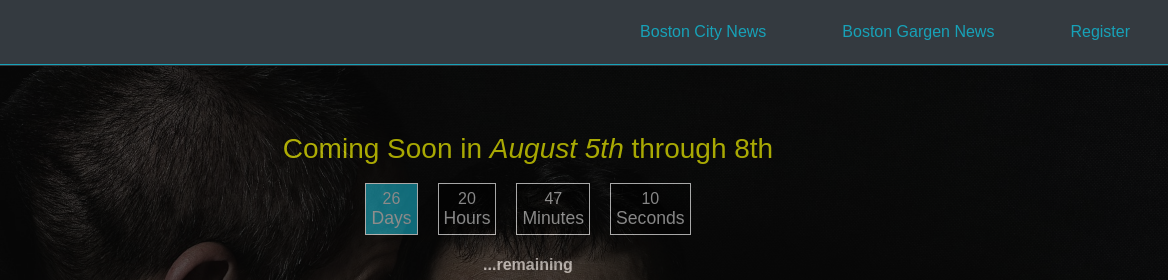
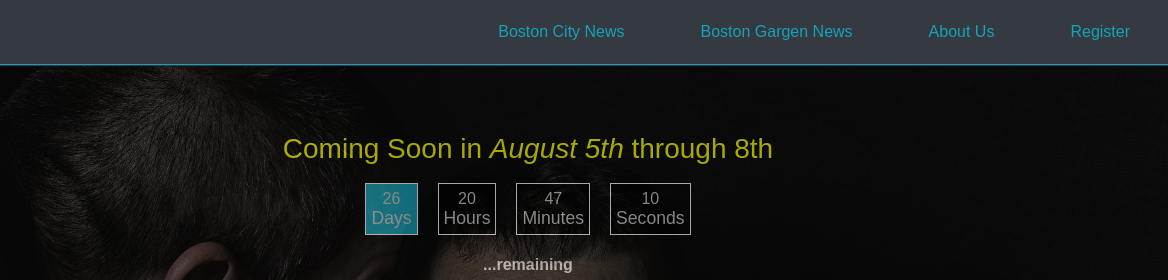
Before and after one commit to hermitex/project_3, a plain HTML site: page index.html in a window 1280 px wide. Shown: the top 280 px of the page, 112-1280 px from the left. Drawn offline with nearby package versions, Linux system fonts and the light colour scheme; a web font is replaced by a local one.

Commit message:
add link

```diff
--- a/index.html
+++ b/index.html
@@ -22,6 +22,7 @@
     <ul class="menu bg-dark">
         <li><a href="#dont't">Boston City News</a></li>
         <li><a href="#forget">Boston Gargen News</a></li>
+        <li><a href="about.html">About Us</a></li>
         <li><a href="register.html">Register</a></li>
 
     </ul>
```
Also changed, not shown: register.html (+1 -0 lines).
